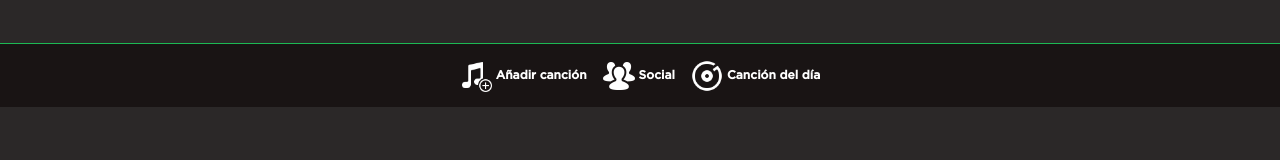
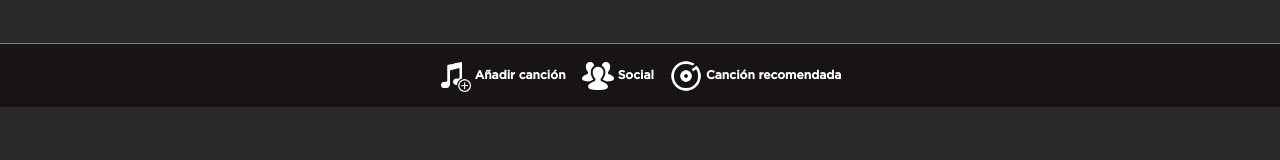
Before and after one commit to franfdezmorales/musicot, a Next.js app: page /songday in a window 1280 px wide. Shown: the part 693-853 px from the top of the page. Built offline with nearby package versions, Linux system fonts and the light colour scheme; no server answers.

Commit message:
changed name to song of the day

```diff
--- a/components/NavMenu/index.jsx
+++ b/components/NavMenu/index.jsx
@@ -7,7 +7,7 @@ export function NavMenu() {
         <div className={styles.menu}>
             <NavItem title='Añadir canción' link='/addSong' image='/addsong.png' />
             <NavItem title='Social' link='/social' image='/social.png' />
-            <NavItem title='Canción del día' link='/songday' image='/song.png' />
+            <NavItem title='Canción recomendada' link='/songday' image='/song.png' />
         </div>
     )
 }
--- a/pages/songday.js
+++ b/pages/songday.js
@@ -25,7 +25,7 @@ export default function SongDay({search, number}) {
     return (
         <div className={styles.songday}>
             <Head>
-                <title>Musico-T | Canción del dia</title>
+                <title>Musico-T | Canción recomendada</title>
                 <meta property="og:title" content="Musico-T" key="title" />
             </Head>
             <section className={styles.info}>
```
